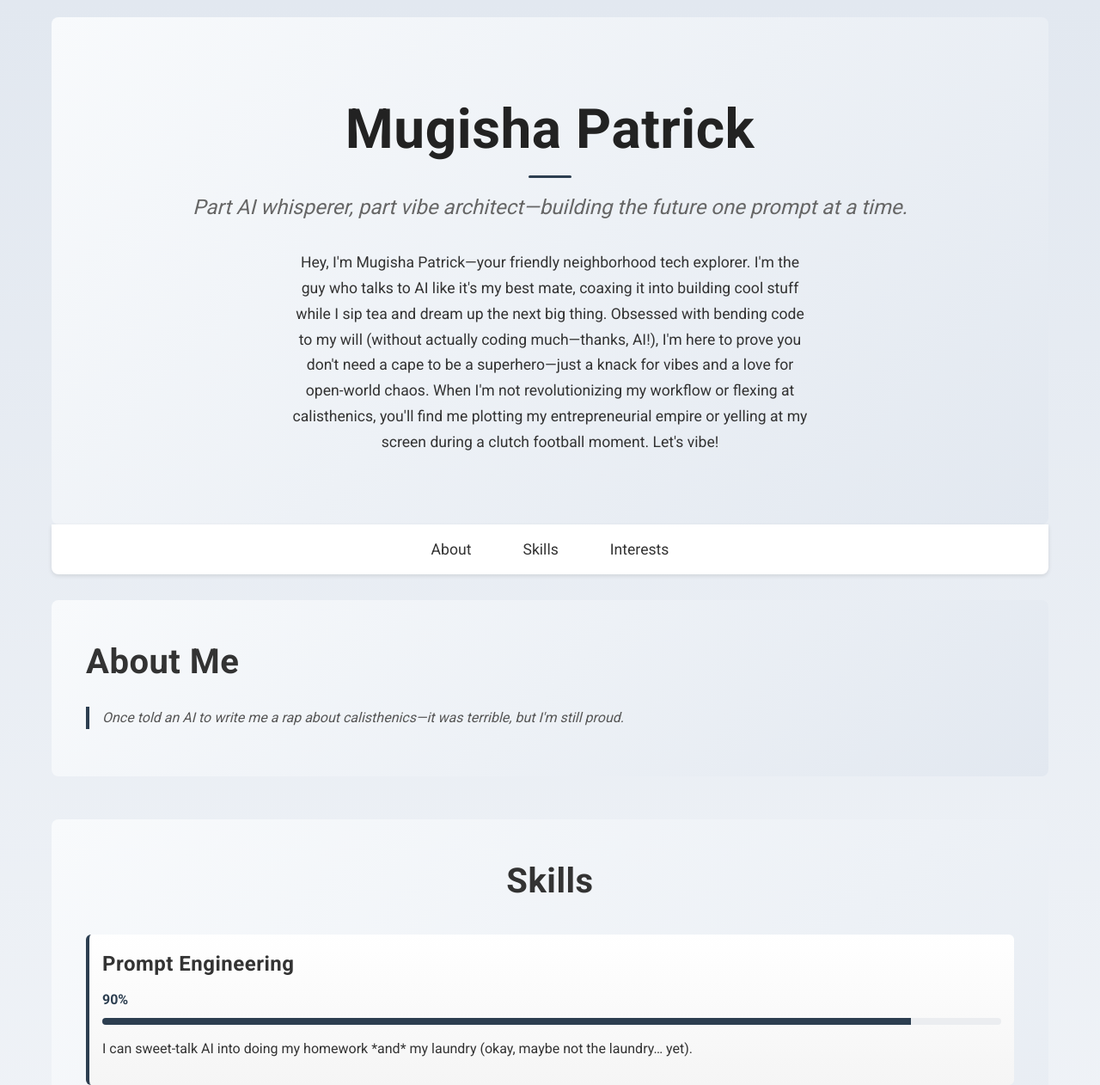
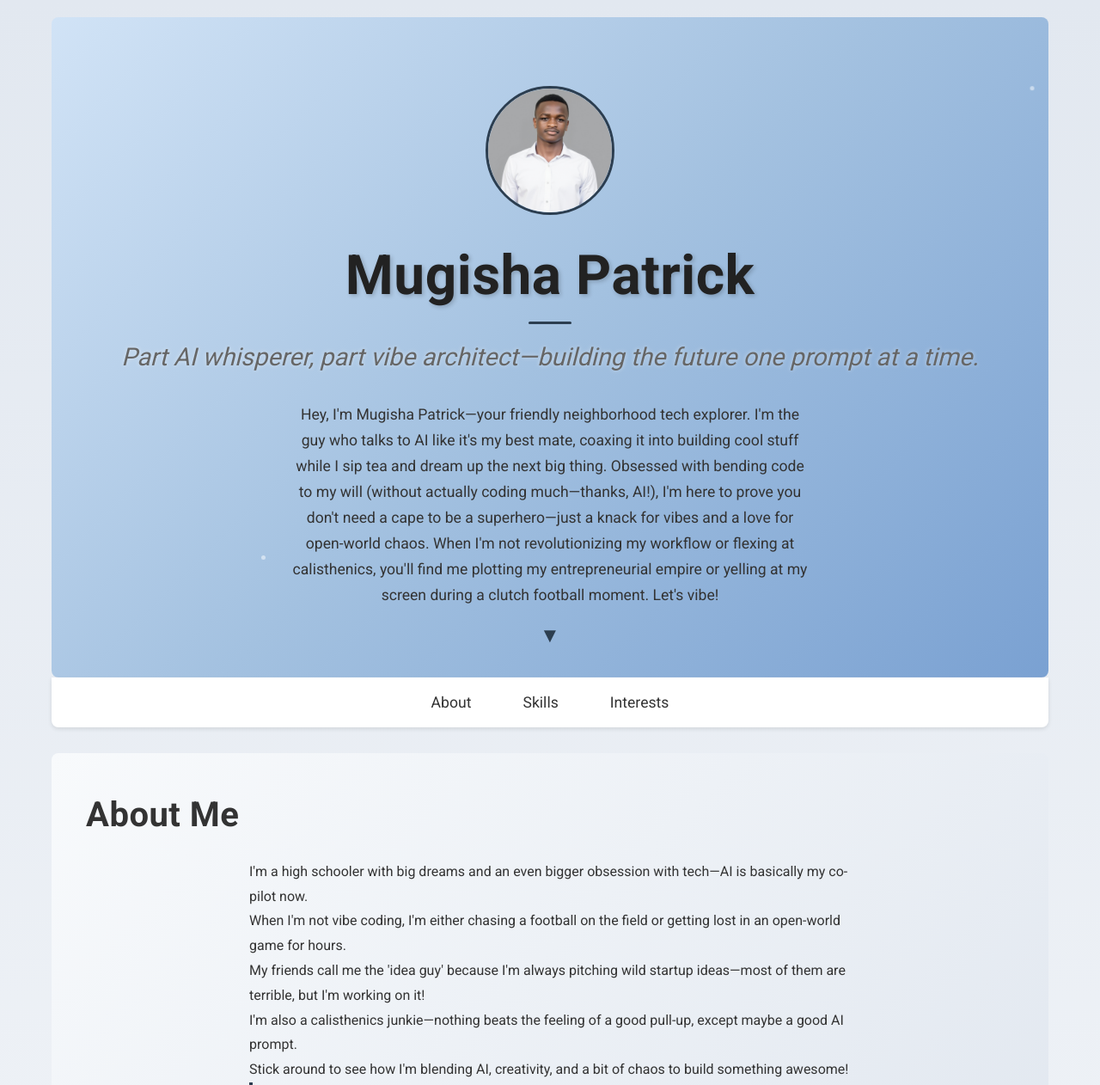
Before and after one commit to patrickthe1/hack-slice-project, a plain HTML site: page index.html in a window 1280 px wide. Shown: the top 1262 px of the page at 86% size. Drawn offline with Linux system fonts and the light colour scheme.

Commit message:
Add profile image and enhance hero section

```diff
--- a/index.html
+++ b/index.html
@@ -6,12 +6,15 @@
     <title>Mugisha Patrick - Portfolio</title>
     <link rel="stylesheet" href="styles.css">
     <link href="https://fonts.googleapis.com/css2?family=Roboto:wght@400;700&display=swap" rel="stylesheet">
+    <link rel="icon" type="image/png" href="assets/favicon.png">
 </head>
 <body>
     <header>
+        <img src="assets/profile-image.png" alt="Mugisha Patrick Profile Image" class="profile-image">
         <h1>Mugisha Patrick</h1>
         <p class="tagline">Part AI whisperer, part vibe architect—building the future one prompt at a time.</p>
         <p class="bio">Hey, I'm Mugisha Patrick—your friendly neighborhood tech explorer. I'm the guy who talks to AI like it's my best mate, coaxing it into building cool stuff while I sip tea and dream up the next big thing. Obsessed with bending code to my will (without actually coding much—thanks, AI!), I'm here to prove you don't need a cape to be a superhero—just a knack for vibes and a love for open-world chaos. When I'm not revolutionizing my workflow or flexing at calisthenics, you'll find me plotting my entrepreneurial empire or yelling at my screen during a clutch football moment. Let's vibe!</p>
+        <div class="scroll-indicator">▼</div>
     </header>
 
     <nav>
@@ -25,6 +28,11 @@
     <main>
         <section id="about">
             <h2>About Me</h2>
+            <p>I'm a high schooler with big dreams and an even bigger obsession with tech—AI is basically my co-pilot now.</p>
+            <p>When I'm not vibe coding, I'm either chasing a football on the field or getting lost in an open-world game for hours.</p>
+            <p>My friends call me the 'idea guy' because I'm always pitching wild startup ideas—most of them are terrible, but I'm working on it!</p>
+            <p>I'm also a calisthenics junkie—nothing beats the feeling of a good pull-up, except maybe a good AI prompt.</p>
+            <p>Stick around to see how I'm blending AI, creativity, and a bit of chaos to build something awesome!</p>
             <p class="fun-fact">Once told an AI to write me a rap about calisthenics—it was terrible, but I'm still proud.</p>
         </section>
 
--- a/styles.css
+++ b/styles.css
@@ -14,6 +14,8 @@ body {
     max-width: 1200px;
     margin: 0 auto;
     padding: 20px;
+    opacity: 0;
+    animation: fadeIn 1s ease forwards;
 }
 
 /* Typography */
@@ -25,6 +27,7 @@ h1, h2, h3 {
 h1 {
     font-size: 4rem;
     position: relative;
+    text-shadow: 2px 2px 5px rgba(0,0,0,0.2);
 }
 
 h1::after {
@@ -63,13 +66,44 @@ section, footer {
 /* Header Section */
 header {
     text-align: center;
-    background: linear-gradient(135deg, #f8fafc, #e2e8f0);
+    background: linear-gradient(135deg, #d1e3f6, #a3c1e0, #7aa1d2);
     border-radius: 8px;
     padding: 80px 20px;
     margin-bottom: 0;
     position: relative;
     overflow: hidden;
     animation: gradientShift 5s ease infinite alternate;
+}
+
+header::before, header::after {
+    content: "";
+    position: absolute;
+    width: 5px;
+    height: 5px;
+    background: rgba(255,255,255,0.5);
+    border-radius: 50%;
+    z-index: 1;
+}
+
+header::before {
+    bottom: 10%;
+    left: 10%;
+    animation: floatParticle 10s linear infinite;
+}
+
+header::after {
+    top: 20%;
+    right: 15%;
+    animation: floatParticle 13s linear infinite reverse;
+}
+
+@keyframes floatParticle {
+    0% {
+        transform: translate(0, 0);
+    }
+    100% {
+        transform: translate(20vw, -15vh);
+    }
 }
 
 @keyframes gradientShift {
@@ -91,13 +125,14 @@ header h1 {
 }
 
 header .tagline {
-    font-size: 1.5rem;
+    font-size: 1.8rem;
     font-style: italic;
     color: #666;
     margin-bottom: 30px;
     animation: fadeSlideUp 1s ease-out 0.5s forwards;
     opacity: 0;
     transform: translateY(20px);
+    text-shadow: 0 0 5px rgba(255,255,255,0.5);
 }
 
 header .bio {
@@ -107,6 +142,40 @@ header .bio {
     line-height: 1.7;
     animation: fadeIn 1s ease-out 1s forwards;
     opacity: 0;
+}
+
+/* Profile Image */
+.profile-image {
+    width: 150px;
+    height: 150px;
+    border-radius: 50%;
+    border: 3px solid #2c3e50;
+    display: block;
+    margin: 0 auto 20px;
+    object-fit: cover;
+    opacity: 0;
+    transform: scale(0.8);
+    animation: fadeScaleIn 1s ease-out forwards;
+}
+
+/* Scroll Indicator */
+.scroll-indicator {
+    position: absolute;
+    bottom: 20px;
+    left: 50%;
+    transform: translateX(-50%);
+    font-size: 1.5rem;
+    color: #2c3e50;
+    animation: bounce 1.5s infinite;
+}
+
+@keyframes bounce {
+    0%, 100% {
+        transform: translateY(0) translateX(-50%);
+    }
+    50% {
+        transform: translateY(-10px) translateX(-50%);
+    }
 }
 
 @keyframes fadeScaleIn {
@@ -182,6 +251,12 @@ main {
 }
 
 /* About Section */
+#about p {
+    line-height: 1.8;
+    max-width: 700px;
+    margin: 0 auto;
+}
+
 .fun-fact {
     font-style: italic;
     border-left: 4px solid #2c3e50;
```
Also changed, not shown: assets/favicon.png (added), assets/profile-image.png (added), 1 other file.
